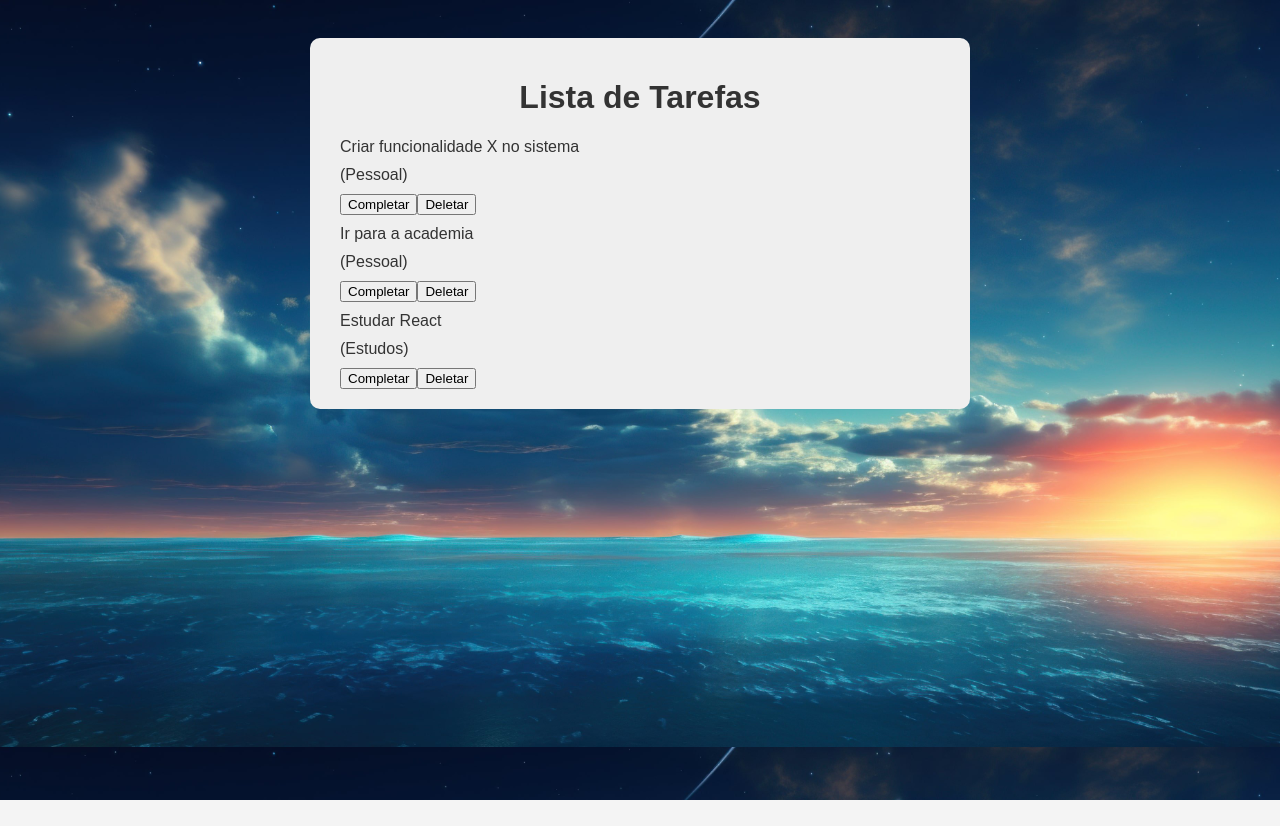
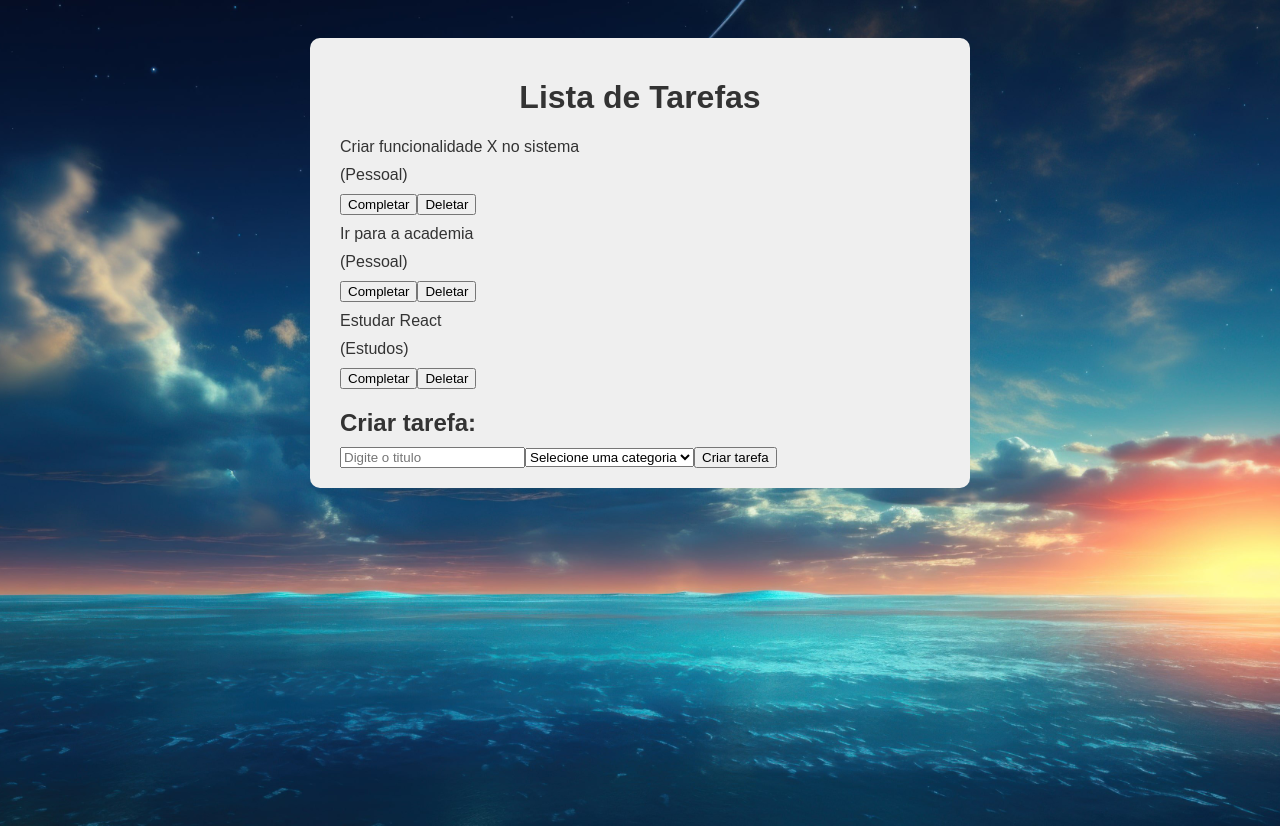
Before and after one commit to danoliver1792/to-do-react, a React (Vite) app in the folder todo/: page / in a window 1280 px wide. Before the commit the page ends 800 px from the top, so only its background shows below. Built offline with nearby package versions, Linux system fonts and the light colour scheme.

Commit message:
criando formulario de adicao de tarefas

```diff
--- a/todo/src/App.jsx
+++ b/todo/src/App.jsx
@@ -1,5 +1,6 @@
 import { useState } from 'react';
 import Todo from "./components/Todo";
+import TodoForm from './components/TodoForm';
 import './App.css';
 
 function App() {
@@ -33,6 +34,7 @@
           <Todo todo={todo}/>
         ))}
     </div>
+    <TodoForm />
   </div>
 }
 
--- /dev/null
+++ b/todo/src/components/TodoForm.jsx
@@ -0,0 +1,19 @@
+import React from 'react'
+
+const TodoForm = () => {
+  return <div className="todo=form">
+    <h2>Criar tarefa:</h2>
+    <form>
+        <input type="text" placeholder="Digite o titulo"/>
+        <select>
+            <option value="">Selecione uma categoria</option>
+            <option value="Trabalho">Trabalho</option>
+            <option value="Pessoal">Pessoal</option>
+            <option value="Estudos">Estudos</option>
+        </select>
+        <button type="submit">Criar tarefa</button>
+    </form>
+  </div>
+}
+
+export default TodoForm
```
